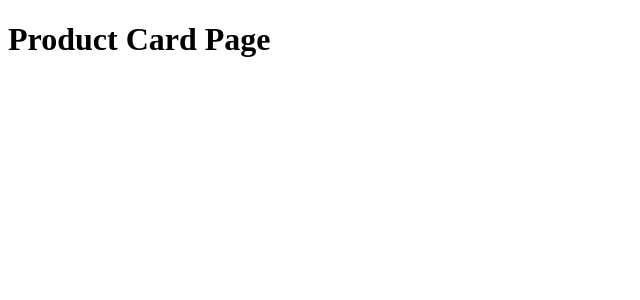
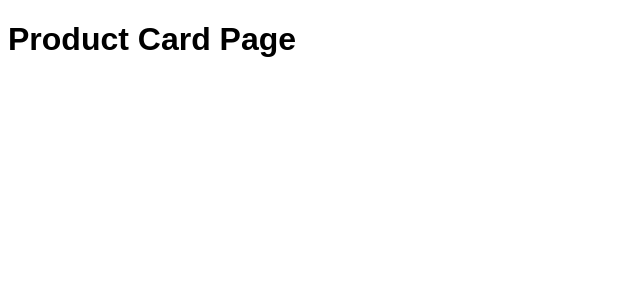
Before and after one commit to marcusviniciusmo/Product_Card_Page, a React (Create React App) app in the folder frontend/: page / in a window 1280 px wide. Shown: the top 300 px of the page, without its empty margins (0-640 px from the left). Built offline with nearby package versions, Linux system fonts and the light colour scheme.

Commit message:
Initial settings

```diff
--- /dev/null
+++ b/frontend/src/index.css
@@ -0,0 +1,11 @@
+@import url('https://fonts.googleapis.com/css2?family=Crimson+Pro:wght@400;700&family=Roboto:wght@400;700&display=swap');
+@import url('https://fonts.googleapis.com/css2?family=Lato:wght@400;700&family=Roboto:wght@400;700&display=swap');
+
+:root {
+  font-size: 62.5% /* 1rem = 10px */;
+}
+
+body {
+  font-family: sans-serif;
+  font-size: 1.6rem;
+}
--- a/frontend/src/index.tsx
+++ b/frontend/src/index.tsx
@@ -1,6 +1,7 @@
 import React from 'react';
 import ReactDOM from 'react-dom/client';
 import App from './App';
+import './index.css';
 
 const root = ReactDOM.createRoot(
   document.getElementById('root') as HTMLElement
--- a/frontend/tsconfig.json
+++ b/frontend/tsconfig.json
@@ -1,5 +1,6 @@
 {
   "compilerOptions": {
+    "baseUrl": "./src",
     "target": "es5",
     "lib": [
       "dom",
```
